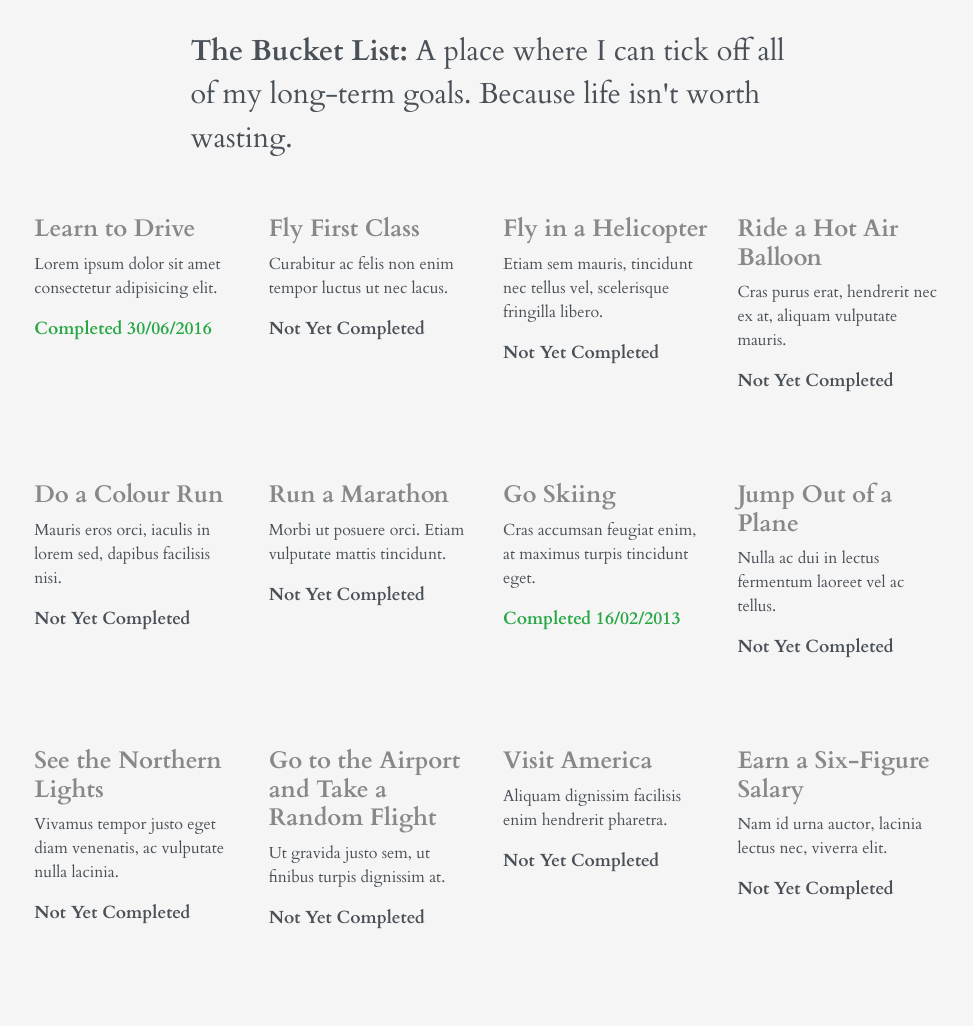
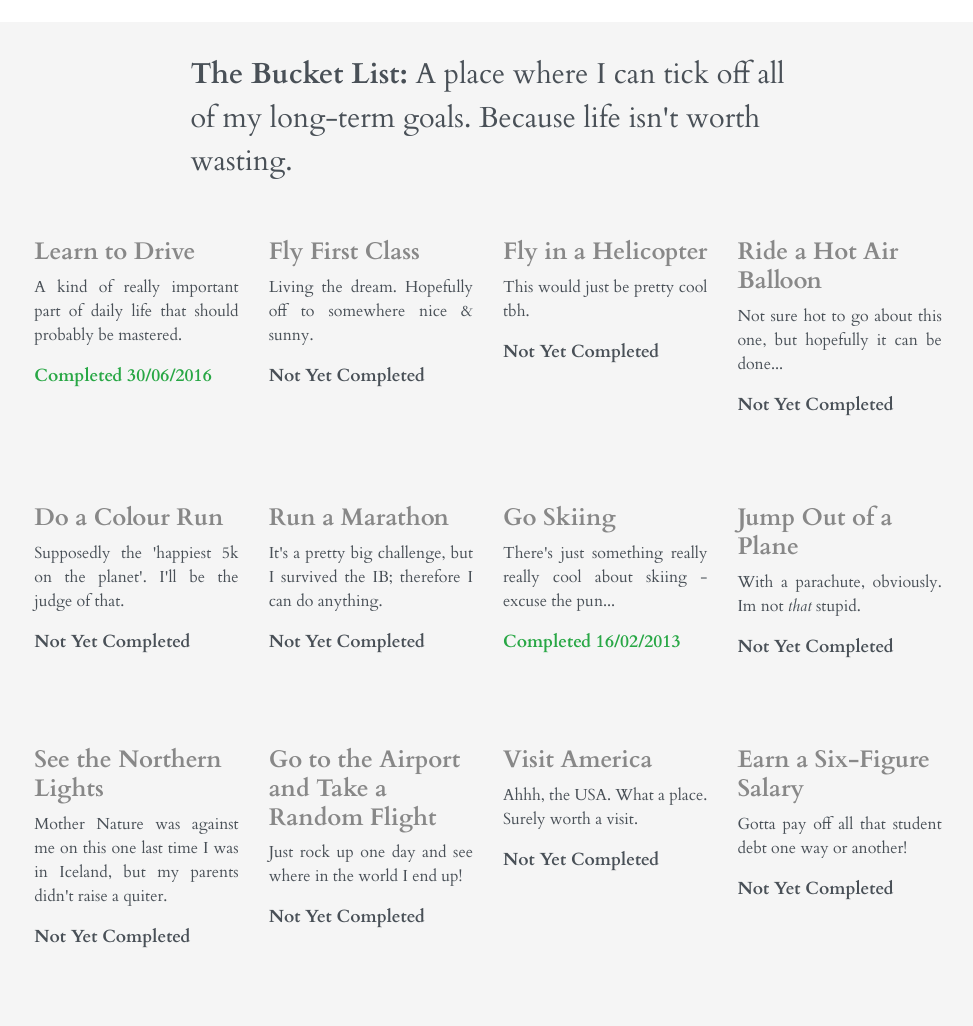
Before and after one commit to george1410/personal-site, a PHP site: page / in a window 1280 px wide. Shown: the part 2212-3238 px from the top of the page, without its empty margins (152-1125 px from the left). Before the commit the page ends 3141 px from the top, so only its background shows below. Run offline with PHP 8.4, Linux system fonts and the light colour scheme; some libraries are stand-ins or nearby versions.

Commit message:
added real bucket info

```diff
--- a/index.php
+++ b/index.php
@@ -17,8 +17,9 @@
                 <div class="col col-md-8">
                     <h1>George McCarron</h1>
                     <p class="intro">
-                        Hello! Born and raised in the sunny South East of England, I'm now a first year Computer Science student at the University of Nottingham getting into just over £40,000 of debt.
+                        Hello! Born and raised in the sunny South East of England<sup>*</sup>, I'm now a first year Computer Science student at the University of Nottingham getting into just over £40,000 of debt.
                     </p>
+                    <p class="intro smallprint">* Sunshine not guaranteed.</p>
                     <a class="btn btn-outline-dark intro-btn" href="mailto:hello@georgemccarron.com">Email me</a>
                     <div class="social-area">
                         <a href="https://twitter.com/george_mccarron" target="_blank"><i class="fab fa-twitter"></i></a>
@@ -167,62 +168,62 @@
                 <div class="row">
                     <div class="col-md-3 bucket-item">
                         <h3>Learn to Drive</h3>
-                        <p class="bucket-info">Lorem ipsum dolor sit amet consectetur adipisicing elit.</p>
+                        <p class="bucket-info">A kind of really important part of daily life that should probably be mastered.</p>
                         <p class="completed">Completed 30/06/2016</p>
                     </div>
                     <div class="col-md-3 bucket-item">
                         <h3>Fly First Class</h3>
-                        <p class="bucket-info">Curabitur ac felis non enim tempor luctus ut nec lacus.</p>
+                        <p class="bucket-info">Living the dream. Hopefully off to somewhere nice & sunny.</p>
                         <p>Not Yet Completed</p>
                     </div>
                     <div class="col-md-3 bucket-item">
                         <h3>Fly in a Helicopter</h3>
-                        <p class="bucket-info">Etiam sem mauris, tincidunt nec tellus vel, scelerisque fringilla libero.</p>
+                        <p class="bucket-info">This would just be pretty cool tbh.</p>
                         <p>Not Yet Completed</p>
                     </div>
                     <div class="col-md-3 bucket-item">
                         <h3>Ride a Hot Air Balloon</h3>
-                        <p class="bucket-info">Cras purus erat, hendrerit nec ex at, aliquam vulputate mauris.</p>
+                        <p class="bucket-info">Not sure hot to go about this one, but hopefully it can be done...</p>
                         <p>Not Yet Completed</p>
                     </div>
                     <div class="col-md-3 bucket-item">
                         <h3>Do a Colour Run</h3>
-                        <p class="bucket-info">Mauris eros orci, iaculis in lorem sed, dapibus facilisis nisi.</p>
+                        <p class="bucket-info">Supposedly the 'happiest 5k on the planet'. I'll be the judge of that.</p>
                         <p>Not Yet Completed</p>
                     </div>
                     <div class="col-md-3 bucket-item">
                         <h3>Run a Marathon</h3>
-                        <p class="bucket-info">Morbi ut posuere orci. Etiam vulputate mattis tincidunt.</p>
+                        <p class="bucket-info">It's a pretty big challenge, but I survived the IB; therefore I can do anything.</p>
                         <p>Not Yet Completed</p>
                     </div>
                     <div class="col-md-3 bucket-item">
                         <h3>Go Skiing</h3>
-                        <p class="bucket-info">Cras accumsan feugiat enim, at maximus turpis tincidunt eget.</p>
+                        <p class="bucket-info">There's just something really really cool about skiing - excuse the pun...</p>
                         <p class="completed">Completed 16/02/2013</p>
                     </div>
                     <div class="col-md-3 bucket-item">
                         <h3>Jump Out of a Plane</h3>
-                        <p class="bucket-info">Nulla ac dui in lectus fermentum laoreet vel ac tellus.</p>
+                        <p class="bucket-info">With a parachute, obviously. Im not <em>that</em> stupid.</p>
                         <p>Not Yet Completed</p>
                     </div>
                     <div class="col-md-3 bucket-item">
                         <h3>See the Northern Lights</h3>
-                        <p class="bucket-info">Vivamus tempor justo eget diam venenatis, ac vulputate nulla lacinia.</p>
+                        <p class="bucket-info">Mother Nature was against me on this one last time I was in Iceland, but my parents didn't raise a quiter.</p>
                         <p>Not Yet Completed</p>
                     </div>
                     <div class="col-md-3 bucket-item">
                         <h3>Go to the Airport and Take a Random Flight</h3>
-                        <p class="bucket-info">Ut gravida justo sem, ut finibus turpis dignissim at.</p>
+                        <p class="bucket-info">Just rock up one day and see where in the world I end up!</p>
                         <p>Not Yet Completed</p>
                     </div>
                     <div class="col-md-3 bucket-item">
                         <h3>Visit America</h3>
-                        <p class="bucket-info">Aliquam dignissim facilisis enim hendrerit pharetra.</p>
+                        <p class="bucket-info">Ahhh, the USA. What a place. Surely worth a visit.</p>
                         <p>Not Yet Completed</p>
                     </div>
                     <div class="col-md-3 bucket-item">
                         <h3>Earn a Six-Figure Salary</h3>
-                        <p class="bucket-info">Nam id urna auctor, lacinia lectus nec, viverra elit.</p>
+                        <p class="bucket-info">Gotta pay off all that student debt one way or another!</p>
                         <p>Not Yet Completed</p>
                     </div>
                 </div>
--- a/style.css
+++ b/style.css
@@ -29,6 +29,11 @@ h2 {
     font-family: 'Cardo', serif;
     font-size: 1.9rem;
     color: #495057;
+    margin-bottom: 10px;
+}
+
+.smallprint {
+    font-size: 0.8rem;
 }
 
 .intro-btn, .intro-btn-light {
@@ -215,4 +220,5 @@ p.bucket-info {
     font-size: 1rem;
     font-weight: 400;
     color: #495057;
+    text-align: justify;
 }
```
